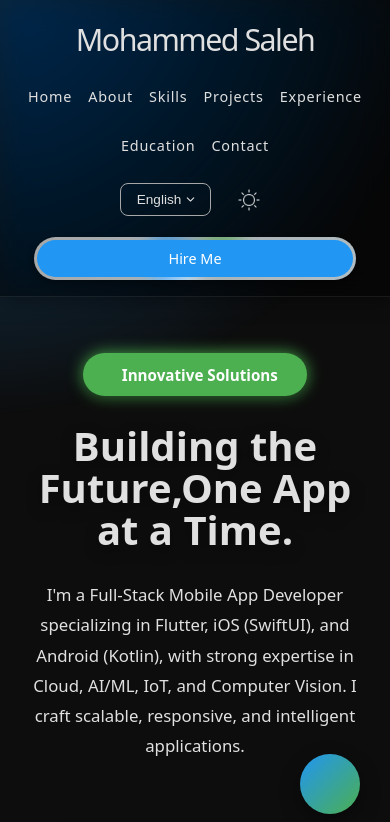
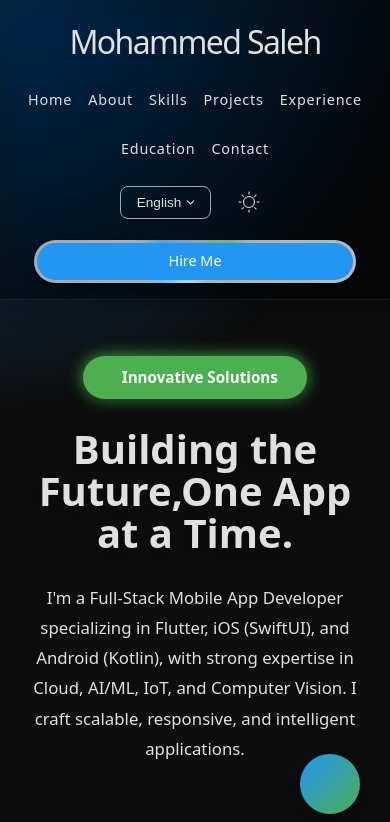
Before and after one commit to Alansi775/MohammedSaleh, a plain HTML site: page index.html in a window 390 px wide. Shown: the top 822 px of the page. Drawn offline with Linux system fonts and the light colour scheme; some icons are missing.

Commit message:
Header problem fixed

```diff
--- a/style.css
+++ b/style.css
@@ -333,23 +333,61 @@ body.ar .chatbot-button:hover .chatbot-tooltip {
     z-index: 1; /* Above background animation */
 }
 
-/* Header */
+/* هذا هو تعريف الهيدر الحالي الخاص بي */
 header {
     display: flex;
     justify-content: space-between;
     align-items: center;
-    padding: 1.2rem 5vw; /* Slightly more padding */
-    position: sticky;
+    padding: 1.2rem 5vw;
+    position: sticky; /* يجعله ثابتًا عند التمرير في الشاشات الكبيرة */
     top: 0;
     width: 100%;
     background-color: var(--header-bg) !important;
     color: var(--text-color) !important;
-    backdrop-filter: blur(15px) saturate(1.8); /* Enhanced glassmorphism */
+    backdrop-filter: blur(15px) saturate(1.8);
     -webkit-backdrop-filter: blur(15px) saturate(1.8);
     z-index: 999;
     transition: background-color 0.4s ease, box-shadow 0.4s ease, backdrop-filter 0.4s ease;
-    box-shadow: 0 4px 20px var(--shadow-dark); /* Deeper shadow */
-    border-bottom: 1px solid var(--card-border); /* Subtle separation */
+    box-shadow: 0 4px 20px var(--shadow-dark);
+    border-bottom: 1px solid var(--card-border);
+}
+
+/* ------------------------------------- */
+/* تنسيقات الأجهزة المتجاوبة (Responsive) */
+/* ------------------------------------- */
+
+@media (max-width: 768px) {
+    header {
+        position: static; /* اجعل الهيدر جزءًا عاديًا من تدفق المستند */
+        padding: 1rem 1rem; /* تقليل البادينغ ليتناسب مع شاشات الهاتف */
+        /* تأكد أنك لا تضع ارتفاعًا ثابتًا هنا إذا كنت تريده أن يتكيف مع المحتوى */
+        height: auto;
+        /* إذا كان هناك z-index عالي جدًا يتعارض مع عناصر أخرى، يمكنك تعديله */
+        z-index: auto; /* ارجع للوضع الافتراضي أو قيمة أقل إذا لزم الأمر */
+    }
+
+    /* إذا كان لديك padding-top على body أو main لتعويض الهيدر الثابت */
+    body {
+        padding-top: 0 !important; /* قم بإزالة أي مسافة علوية إضافية */
+    }
+
+    /* إذا كنت تستخدم قائمة همبرغر على الهاتف، يمكنك إخفاء الروابط الأصلية */
+    nav {
+        display: none; /* إخفاء قائمة التنقل الأساسية على الأجهزة الصغيرة */
+    }
+
+    /* وتأكد من تعديل حجم العنوان "Mohammed Saleh" ليتناسب مع شاشات الهاتف */
+    header h1 {
+        font-size: 2rem !important; /* أو الحجم المناسب */
+    }
+
+    /* تأكد من أن الأزرار "English", "العربية", "Türkçe" تظهر بشكل صحيح على سطر واحد أو حسب التصميم */
+    .header-actions {
+        flex-direction: row;
+        flex-wrap: wrap;
+        justify-content: center;
+        gap: 0.5rem; /* تقليل الفجوة بين عناصر الأكشن */
+    }
 }
 
 .card {
```
Also changed, not shown: 1 other file.
